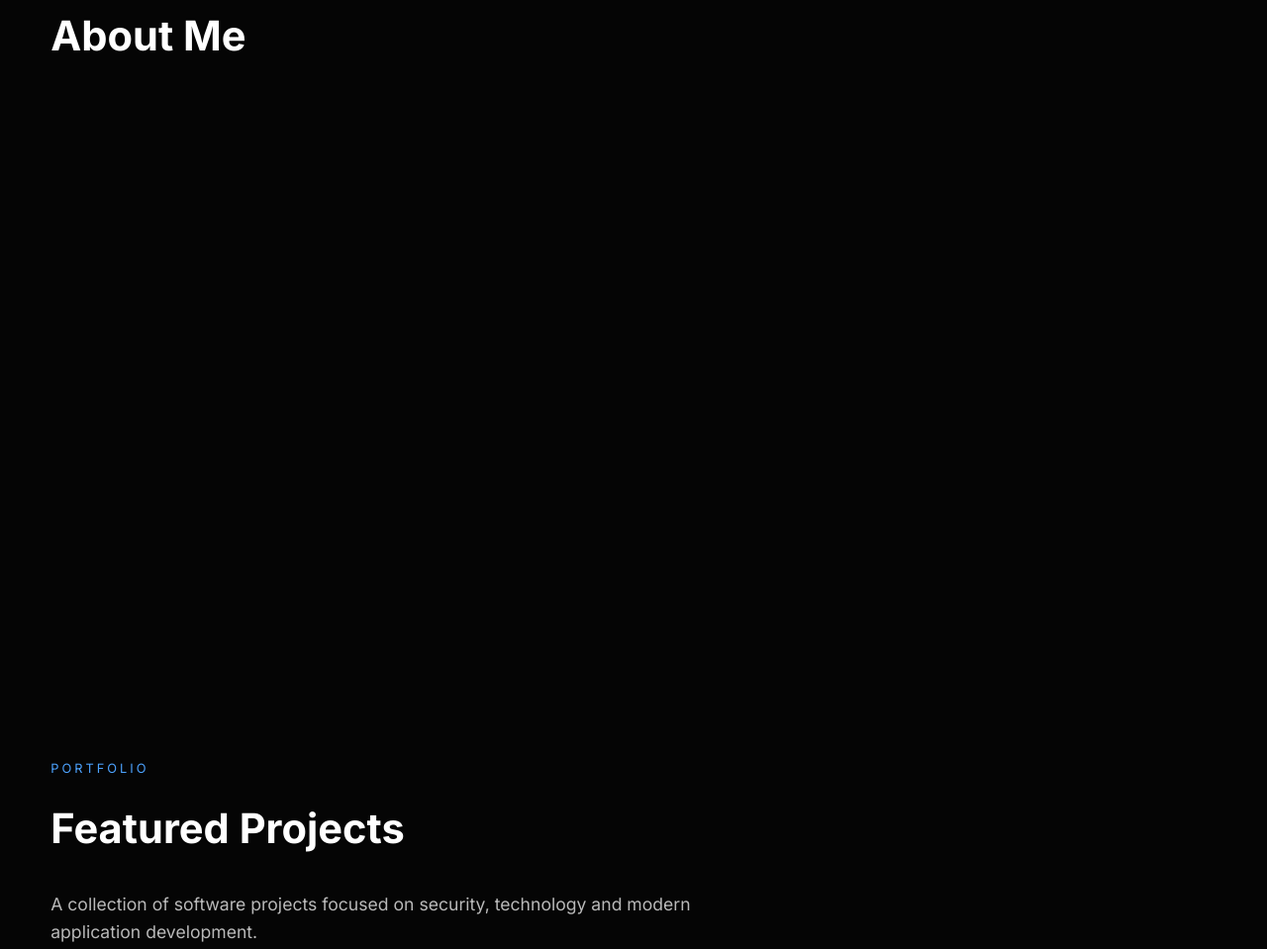
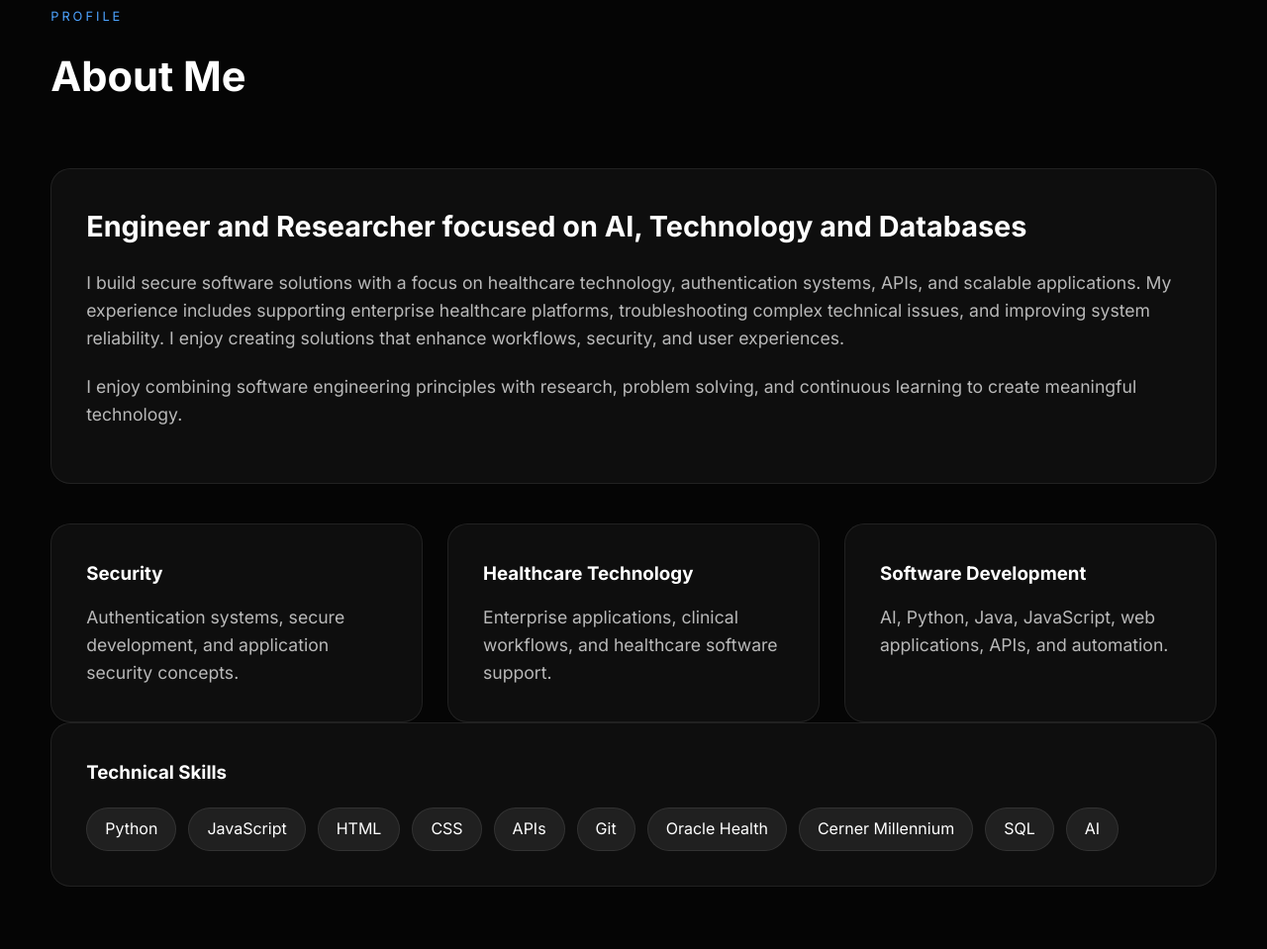
Before and after one commit to Chardelyce/Chardelyce.github.io, a plain HTML site: page index.html in a window 1280 px wide. Shown: the part 937-1896 px from the top of the page at 99% size. Drawn offline with Linux system fonts and the light colour scheme; no server answers.

Commit message:
added about me

```diff
--- /dev/null
+++ b/css/about.css
@@ -0,0 +1,138 @@
+/* ===========================
+   About Section
+=========================== */
+
+
+.about-container{
+
+    display:flex;
+
+    flex-direction:column;
+
+    gap:40px;
+
+}
+
+
+
+.about-card,
+.focus-card,
+.skills{
+
+    background:rgba(20,20,20,.65);
+
+    backdrop-filter:blur(15px);
+
+    border:1px solid rgba(255,255,255,.08);
+
+    border-radius:20px;
+
+    padding:35px;
+
+}
+
+
+
+.about-card h3{
+
+    font-size:1.8rem;
+
+    margin-bottom:20px;
+
+}
+
+
+
+.about-card p{
+
+    margin-bottom:20px;
+
+}
+
+
+
+/* ===========================
+   Focus Cards
+=========================== */
+
+
+.focus-grid{
+
+    display:grid;
+
+    grid-template-columns:repeat(3,1fr);
+
+    gap:25px;
+
+}
+
+
+
+.focus-card{
+
+    transition:.3s;
+
+}
+
+
+
+.focus-card:hover{
+
+    transform:translateY(-8px);
+
+}
+
+
+
+.focus-card h3{
+
+    margin-bottom:15px;
+
+}
+
+
+
+/* ===========================
+   Skills
+=========================== */
+
+
+.skill-list{
+
+    display:flex;
+
+    flex-wrap:wrap;
+
+    gap:12px;
+
+    margin-top:20px;
+
+}
+
+
+
+.skill-list span{
+
+    padding:8px 18px;
+
+    border-radius:50px;
+
+    background:rgba(255,255,255,.08);
+
+    border:1px solid rgba(255,255,255,.08);
+
+}
+
+
+
+@media(max-width:900px){
+
+
+    .focus-grid{
+
+        grid-template-columns:1fr;
+
+    }
+
+
+}
--- a/index.html
+++ b/index.html
@@ -14,6 +14,7 @@
     <link rel="stylesheet" href="css/navigation.css">
     <link rel="stylesheet" href="css/projects.css">
     <link rel="stylesheet" href="css/github.css">
+    <link rel="stylesheet" href="css/about.css">
     <link rel="stylesheet" href="css/research.css">
     <link rel="stylesheet" href="css/main.css">
 </head>
@@ -89,12 +90,149 @@
 
         </section>
 
-        <!-- About -->
-        <section id="about">
 
-            <h2>About Me</h2>
 
-        </section>
+<section id="about" class="about">
+
+
+    <div class="section-header">
+
+        <span class="section-tag">
+            PROFILE
+        </span>
+
+        <h2>
+            About Me
+        </h2>
+
+    </div>
+
+
+
+    <div class="about-container">
+
+
+        <div class="about-card">
+
+
+            <h3>
+                Engineer and Researcher focused on AI, Technology and Databases
+            </h3>
+
+
+            <p>
+               I build secure software solutions with a focus on healthcare technology, authentication systems, APIs, and scalable applications. My experience includes supporting enterprise healthcare platforms, troubleshooting complex technical issues, and improving system reliability. I enjoy creating solutions that enhance workflows, security, and user experiences.
+
+            </p>
+
+
+            <p>
+                I enjoy combining software engineering principles with
+                research, problem solving, and continuous learning to
+                create meaningful technology.
+            </p>
+
+
+        </div>
+
+
+
+        <div class="focus-grid">
+
+
+            <div class="focus-card">
+
+                <h3>
+                    Security
+                </h3>
+
+                <p>
+                    Authentication systems,
+                    secure development,
+                    and application security concepts.
+                </p>
+
+            </div>
+
+
+
+            <div class="focus-card">
+
+                <h3>
+                    Healthcare Technology
+                </h3>
+
+                <p>
+                    Enterprise applications,
+                    clinical workflows,
+                    and healthcare software support.
+                </p>
+
+            </div>
+
+
+
+            <div class="focus-card">
+
+                <h3>
+                    Software Development
+                </h3>
+
+                <p>
+                    AI, Python, Java, JavaScript,
+                    web applications,
+                    APIs, and automation.
+                </p>
+
+            </div>
+
+
+        </div>
+
+
+    </div>
+
+
+
+    <div class="skills">
+
+
+        <h3>
+            Technical Skills
+        </h3>
+
+
+        <div class="skill-list">
+
+
+            <span>Python</span>
+
+            <span>JavaScript</span>
+
+            <span>HTML</span>
+
+            <span>CSS</span>
+
+            <span>APIs</span>
+
+            <span>Git</span>
+
+            <span>Oracle Health</span>
+
+            <span>Cerner Millennium</span>
+
+            <span>SQL</span>
+
+            <span>AI</span>
+
+
+        </div>
+
+
+    </div>
+
+
+</section>
 
         <!-- Projects -->
        <section id="projects" class="projects">
```
